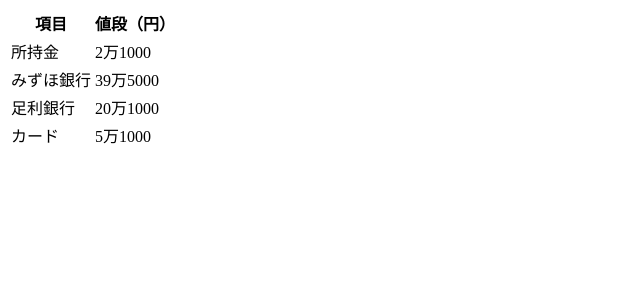
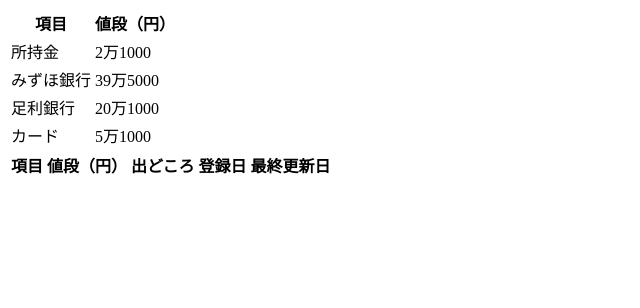
Before and after one commit to nagaiyume-pg/monage, a PHP site: page / in a window 1280 px wide. Shown: the top 308 px of the page, without its empty margins (0-640 px from the left). Run offline with PHP 8.4, Linux system fonts and the light colour scheme; lists and menus that the app fills with data are empty.

Commit message:
add: 収支表を追加

```diff
--- a/index.php
+++ b/index.php
@@ -40,6 +40,22 @@
                 </tbody>
             </table>
         </section>
+        <section>
+            <table>
+                <thead>
+                    <tr>
+                        <th>項目</th>
+                        <th>値段（円）</th>
+                        <th>出どころ</th>
+                        <th>登録日</th>
+                        <th>最終更新日</th>
+                    </tr>
+                </thead>
+                <tbody>
+
+                </tbody>
+            </table>
+        </section>
     </main>
 </body>
 </html>
```
